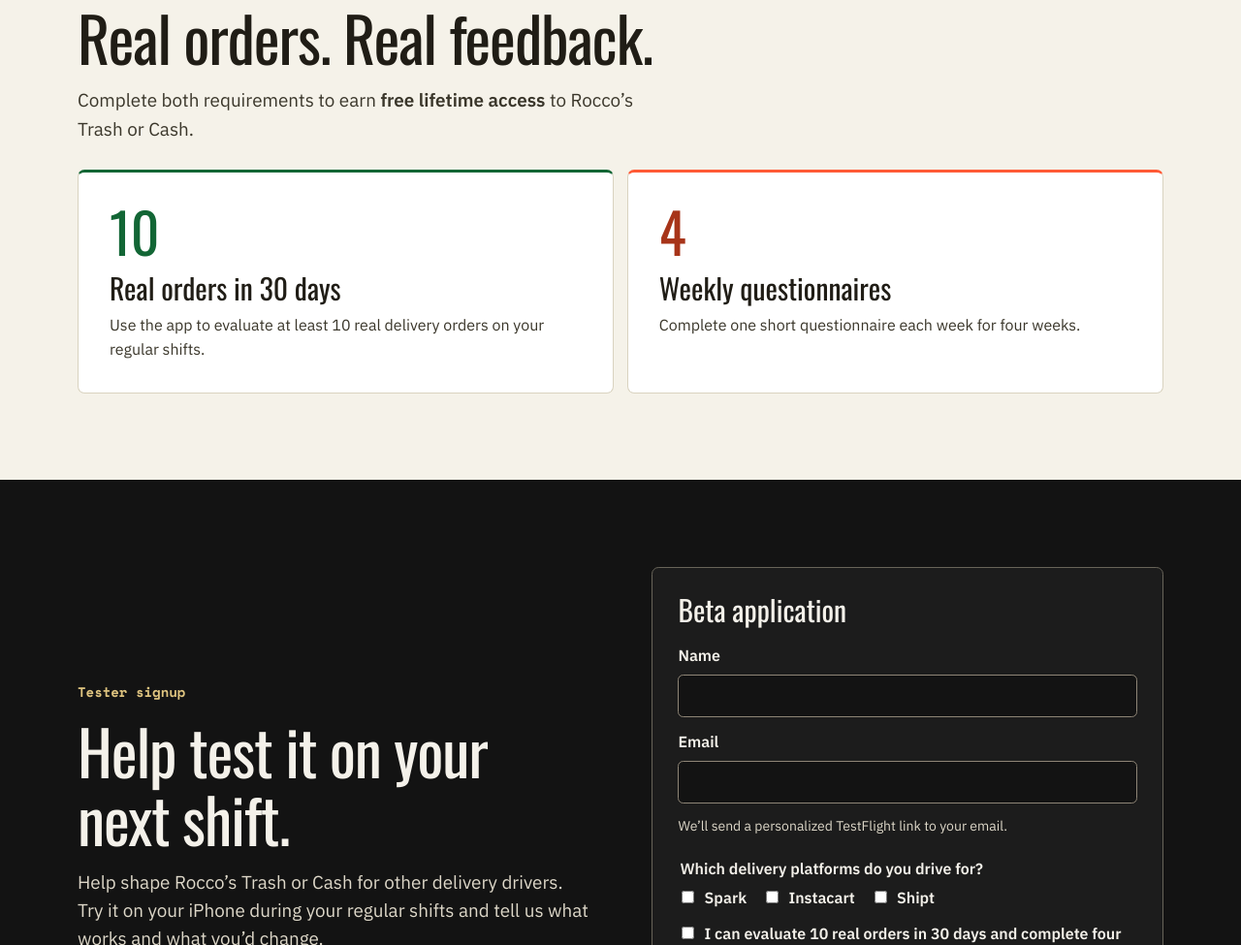
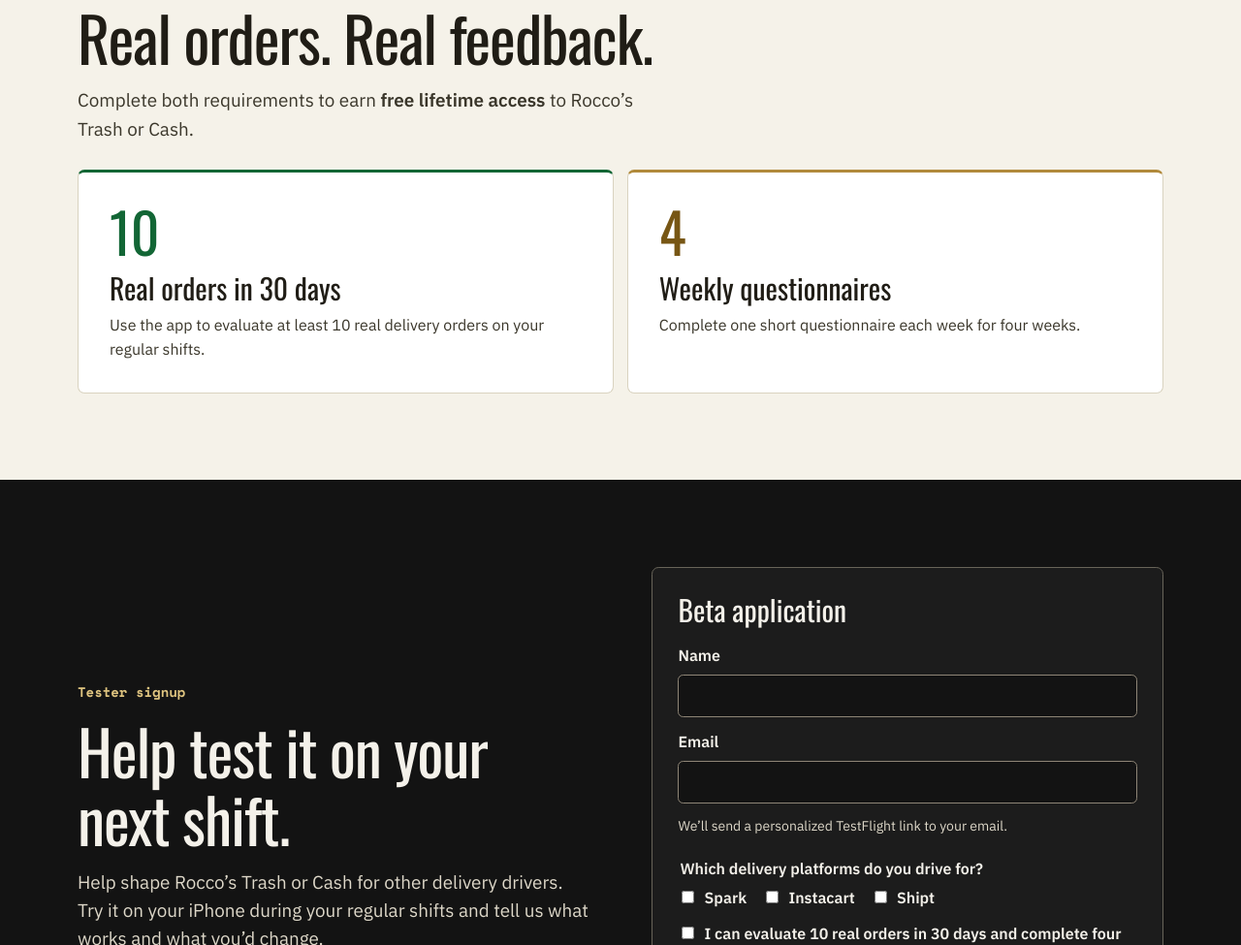
Before and after one commit to guitars7Dp/roccostrashorcash-site, a plain HTML site: page index.html in a window 1280 px wide. Shown: the part 2102-3077 px from the top of the page at 97% size. Drawn offline with Linux system fonts and the light colour scheme.

Commit message:
Use gold for the questionnaire requirement

```diff
--- a/index.html
+++ b/index.html
@@ -5,7 +5,7 @@
   <meta name="viewport" content="width=device-width, initial-scale=1">
   <meta name="theme-color" content="#131313">
   <link rel="icon" href="./rocco-avatar.png">
-  <link rel="stylesheet" href="./styles.css?v=4">
+  <link rel="stylesheet" href="./styles.css?v=5">
   <meta name="description" content="See what delivery offers are worth after fuel. An iPhone app built by a delivery driver, for delivery drivers.">
   <meta property="og:type" content="website">
   <meta property="og:site_name" content="Rocco’s Trash or Cash">
--- a/styles.css
+++ b/styles.css
@@ -83,10 +83,10 @@ h3 { font-size: clamp(1.45rem, 3vw, 1.85rem); line-height: 1.2; }
 .dark .section-intro { color: #ded8c9; }
 .commitments { display: grid; gap: .85rem; margin-top: 1.7rem; }
 .commitments article { background: #fff; border: 1px solid var(--line); border-top: 3px solid var(--deep-green); padding: clamp(1.1rem, 3vw, 2rem); border-radius: .45rem; }
-.commitments article + article { border-top-color: var(--trash); }
+.commitments article + article { border-top-color: #b18a3b; }
 .commitments article p:last-child { margin: .5rem 0 0; color: var(--muted); }
 .count { font: 400 3.6rem/1 var(--display); color: var(--deep-green); margin: 0 0 .75rem; }
-.commitments article + article .count { color: #a73419; }
+.commitments article + article .count { color: #775614; }
 .showcase { background: #ece7d8; border-block: 1px solid var(--line); }
 .showcase-grid, .signup-grid { display: grid; gap: 1.8rem; }
 .signup-grid { align-items: center; }
```
